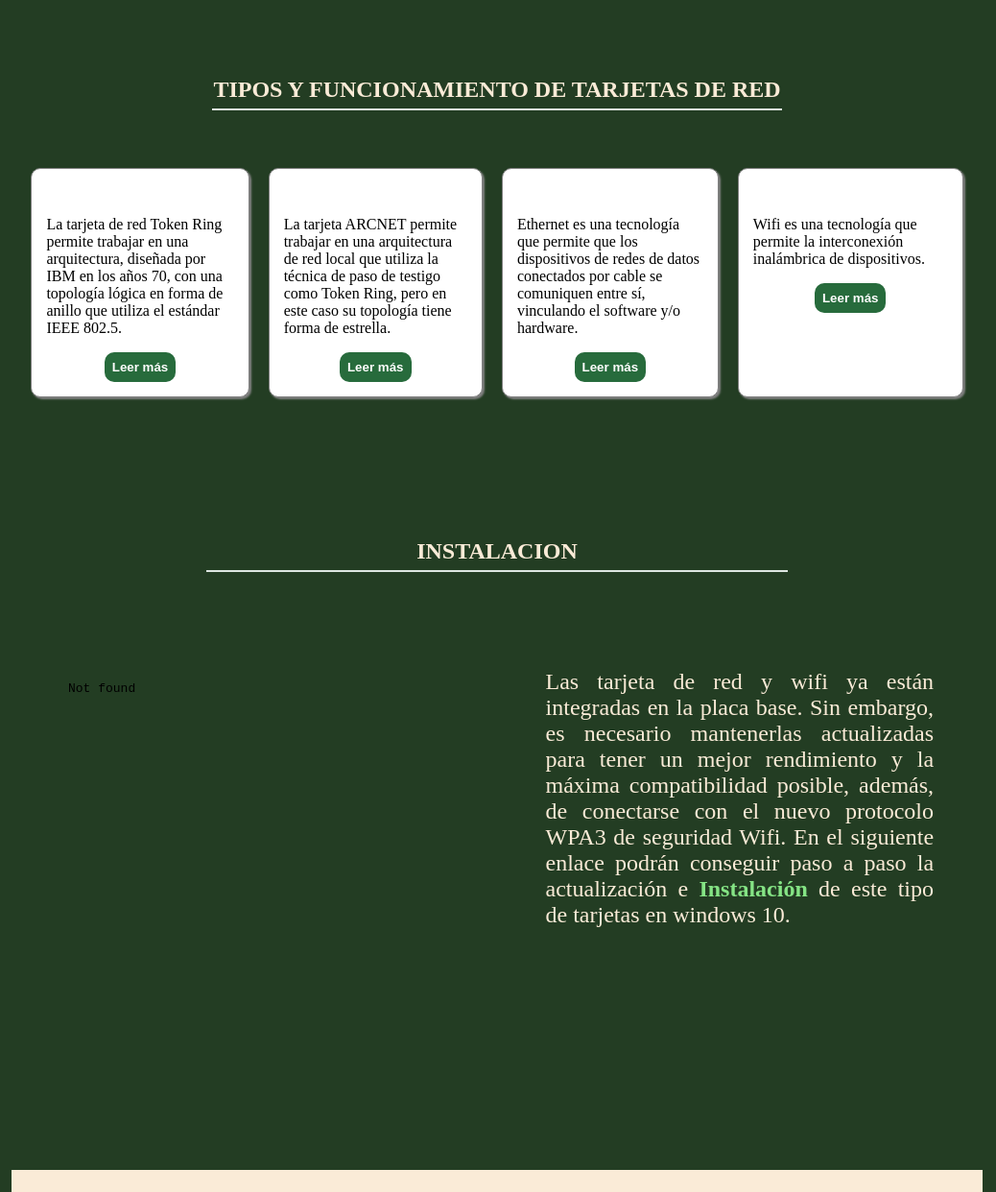
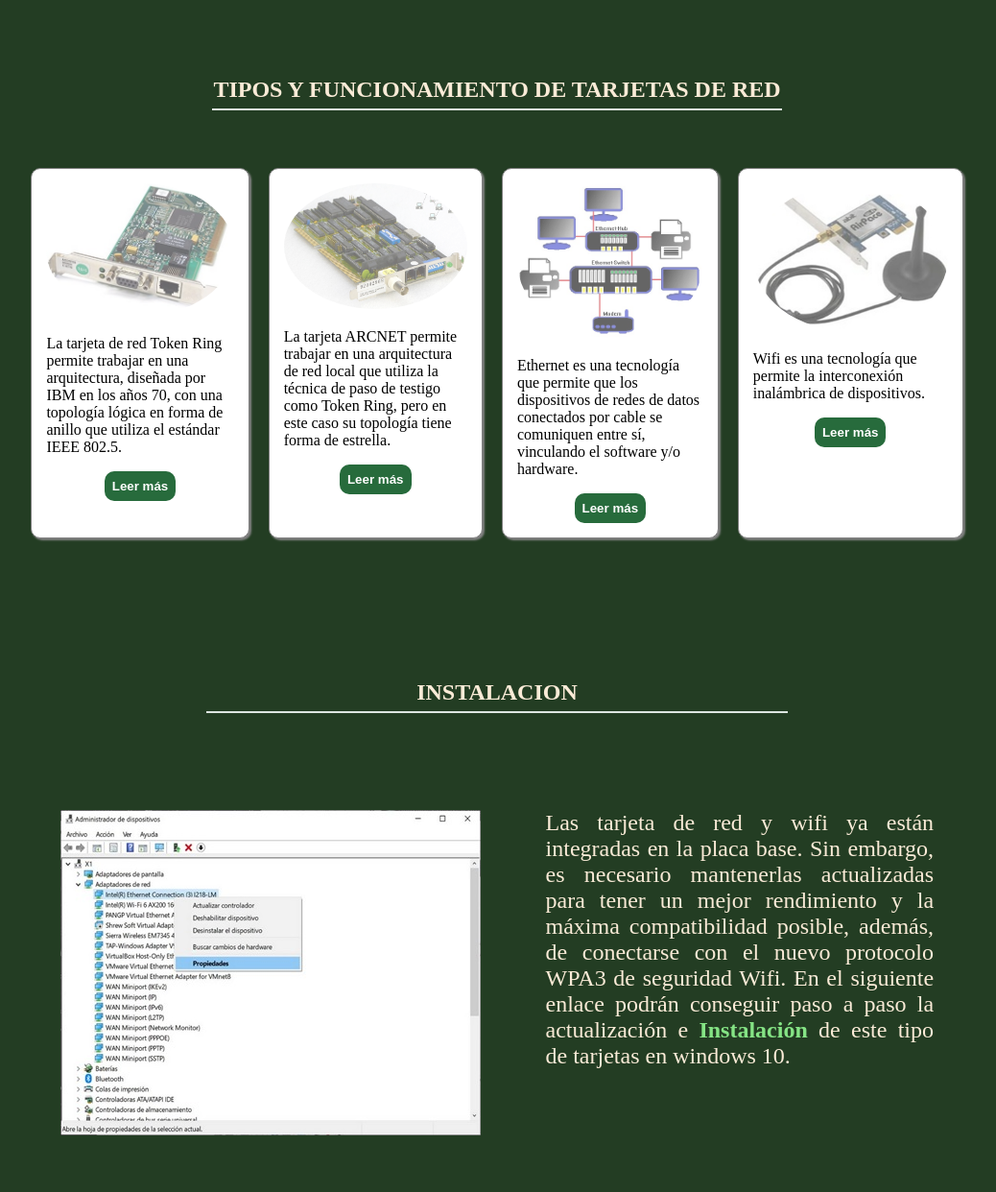
Before and after one commit to AnderDeAbrisqueta/trabajo-lenguaje-marcas, a plain HTML site: page index.html in a window 1280 px wide. Shown: the part 1567-2809 px from the top of the page at 96% size, without its empty margins (122-1160 px from the left). Drawn offline with nearby package versions, Linux system fonts and the light colour scheme.

Commit message:
Cambio de ruta de las imágenes

```diff
--- a/index.html
+++ b/index.html
@@ -42,22 +42,22 @@
         <h2>TIPOS Y FUNCIONAMIENTO DE TARJETAS DE RED</h2>
         <div class="grid4col">
            <div class="col4">
-              <img src="../trabajo/imagenes/token_ring.jpg" alt="">
+              <img src="imagenes/token_ring.jpg" alt="">
               <p>La tarjeta de red Token Ring permite trabajar en una arquitectura, diseñada por IBM en los años 70, con una topología lógica en forma de anillo que utiliza el estándar IEEE 802.5.</p>
               <button onclick="window.location.href='masinfo.html'">Leer más</button>
            </div>
            <div class="col4">
-            <img src="../trabajo/imagenes/arcnet.jpg" alt="">
+            <img src="imagenes/arcnet.jpg" alt="">
             <p>La tarjeta ARCNET permite trabajar en una arquitectura de red local que utiliza la técnica de paso de testigo como Token Ring, pero en este caso su topología tiene forma de estrella.</p>
             <button onclick="window.location.href='masinfo.html'">Leer más</button>
            </div>
            <div class="col4">
-            <img src="../trabajo/imagenes/ethernet.jpg" alt="">
+            <img src="imagenes/ethernet.jpg" alt="">
             <p>Ethernet es una tecnología que permite que los dispositivos de redes de datos conectados por cable se comuniquen entre sí, vinculando el software y/o hardware.</p>
             <button onclick="window.location.href='masinfo.html'">Leer más</button>
            </div>
            <div class="col4">
-            <img src="../trabajo/imagenes/wifi.jpg" alt="">
+            <img src="imagenes/wifi.jpg" alt="">
             <p>Wifi es una tecnología que permite la interconexión inalámbrica de dispositivos.</p>
             <button onclick="window.location.href='masinfo.html'">Leer más</button>
            </div>
@@ -68,9 +68,7 @@
         <h2>INSTALACION</h2>
         <div class="grid2col">
           <div class="col2" id="izqda">
-            <div class="iframe-responsive">
-              <iframe class="iframe-content" src="../trabajo/imagenes/instalacion.jpg" frameborder="0" allow="accelerometer; autoplay; clipboard-write; encrypted-media; gyroscope; picture-in-picture" allowfullscreen id="imagenVentanaInstalacion"></iframe>
-            </div>
+              <img src="imagenes/instalacion.jpg" alt="">
           </div>
           <div class="col2" id="dcha">
           Las tarjeta de red y wifi ya están integradas en la placa base. Sin embargo, es necesario mantenerlas actualizadas para tener un mejor rendimiento y la máxima compatibilidad posible, además, de conectarse con el nuevo protocolo WPA3 de seguridad Wifi.
```
